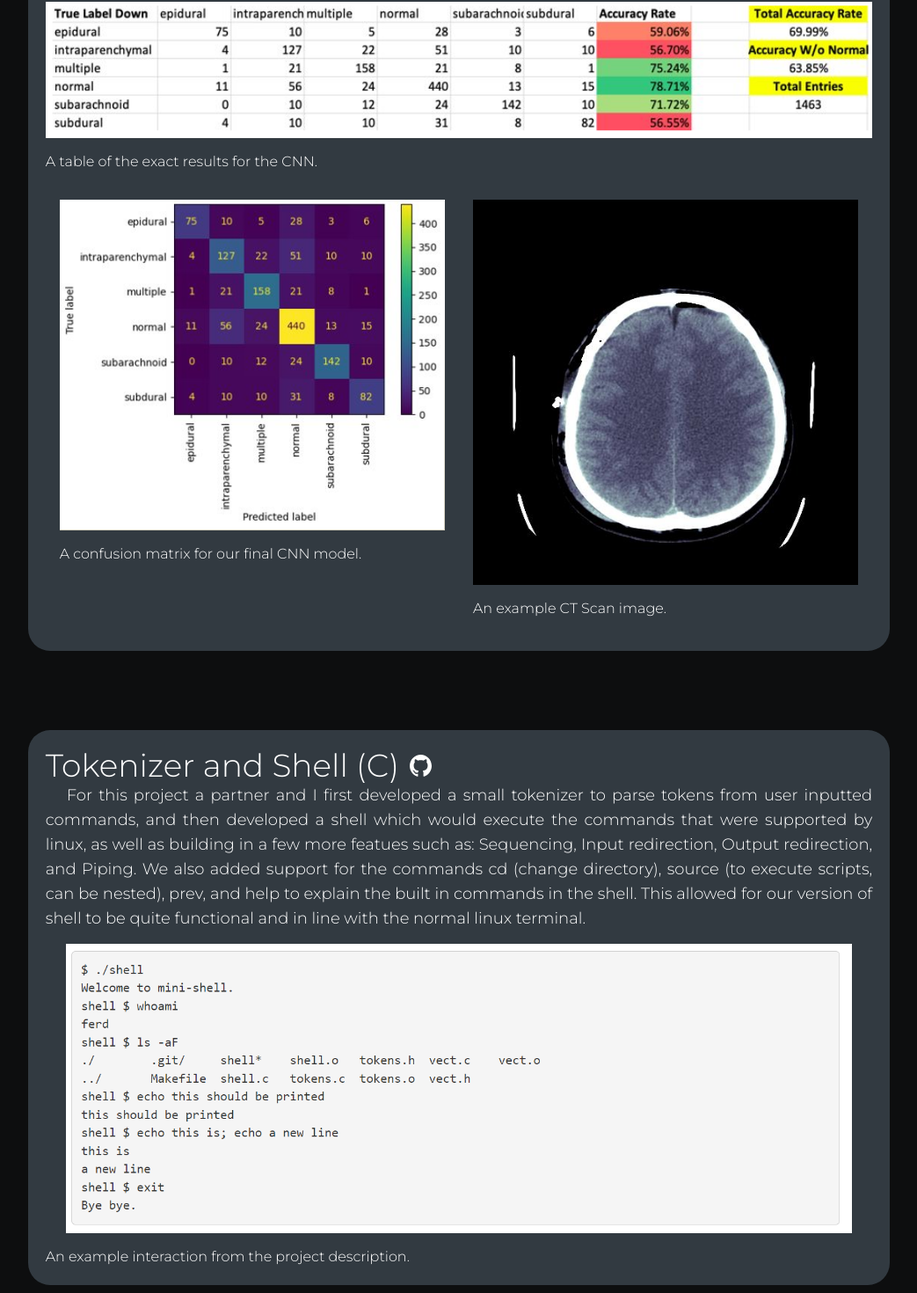
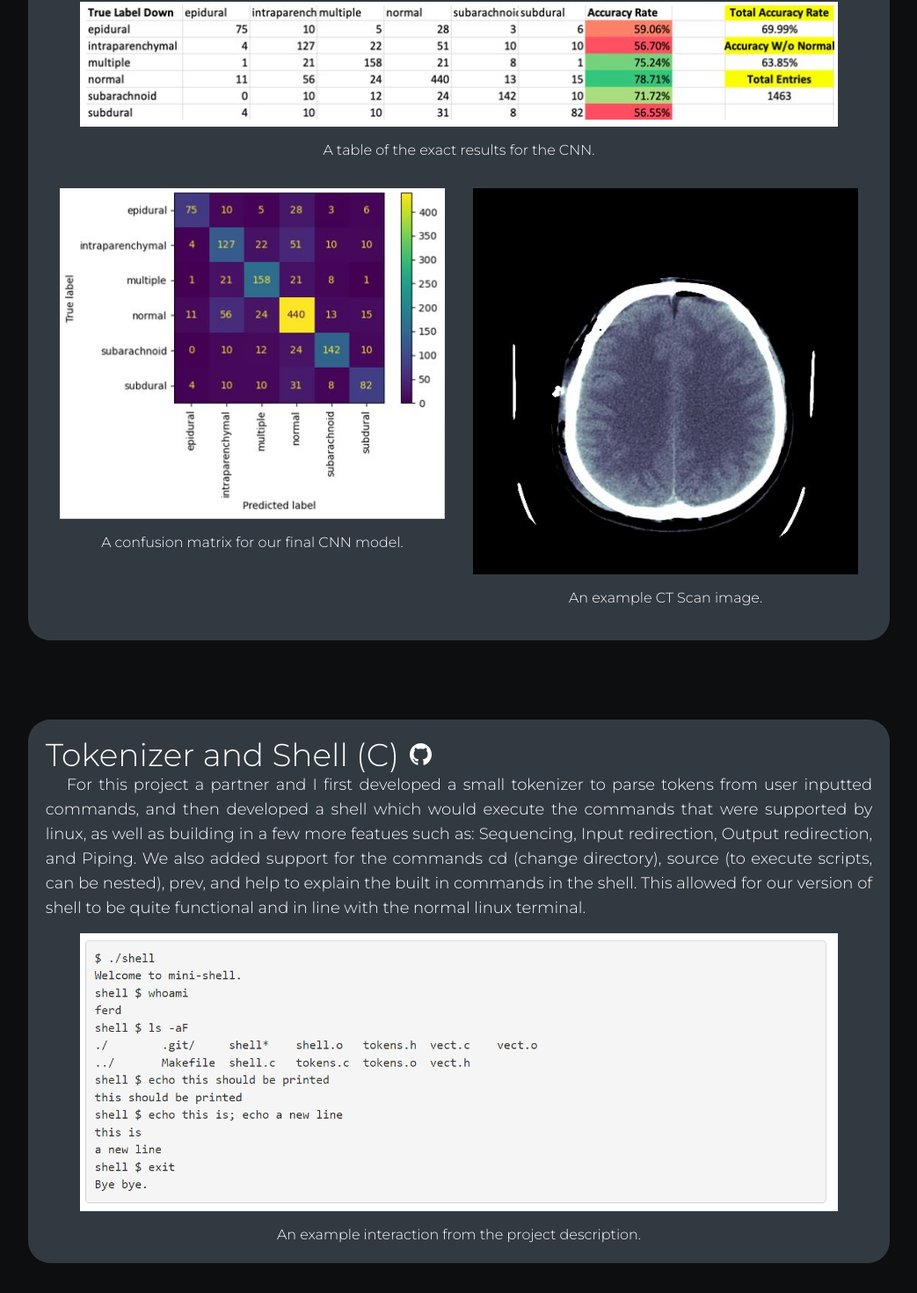
Before and after one commit to thomaswalewski/Personal-Website, a Next.js app: page /projects in a window 1280 px wide. Shown: the part 939-2409 px from the top of the page at 88% size, without its empty margins (118-1161 px from the left). Built offline with nearby package versions, Linux system fonts and the light colour scheme.

Commit message:
mq improvements, changed nav back

```diff
--- a/src/app/nav.css
+++ b/src/app/nav.css
@@ -93,15 +93,17 @@ a:active {
 @media (max-width: 600px) {
   nav {
     display: inline;
-    min-height: 75px;
+    min-height: 95px;
   }
 
   .nav_links {
     width: 100%;
+    padding-top: 5px;
   }
 
   .socials {
     width: 100%;
     margin-left: 0px;
+    padding-top: 10px;
   }
 }
--- a/src/app/page.js
+++ b/src/app/page.js
@@ -26,6 +26,7 @@ export default function Main() {
           <div>
             <h1 className="sm:text-8xl title-name text-5xl text-center font-normal pb-4 pt-4">About Me</h1>
           </div>
+          <div className='justify-center flex'>
             <div className="about-desc-flex">
               <div className="background-mygrey about-desc rounded-xl align-top p-3">
                 <h1 className="text-2xl sm:text-4xl text-center">How I Became Interested in Computer Science</h1>
@@ -68,7 +69,9 @@ export default function Main() {
                 </h2>
               </div>
             </div>
+          </div>
         </section>
+        <div className='justify-center flex'>
           <div className="photo-section">
             <h1 className="sm:text-8xl title-name text-5xl text-center font-normal pb-4">Some of My Favorite Photos</h1>
             <div className="about-desc-flex">
@@ -80,10 +83,11 @@ export default function Main() {
               <img src="./images/Highlights/IMG_0071.jpg" width="45%" className="displayimg about-desc" />
             </div>
           </div>
+        </div>
         <div>
           <h3 className="credits">Built by Thomas Walewski</h3>
         </div>
-      </div>
-    </div>
+      </div >
+    </div >
   )
 }
--- a/src/app/projects/page.js
+++ b/src/app/projects/page.js
@@ -48,15 +48,17 @@ export default function Projects() {
                             point of the project.
                         </p>
                     </h2>
-                    <div className='justify-center'>
-                        <img src="images/AI/Results.png" width="100%" />
-                        <p>A table of the exact results for the CNN.</p>
+                    <div>
+                        <div className="p4 lg:p-0 flex flex-col items-center">
+                            <img src="images/AI/Results.png" className='w-full lg:w-11/12' />
+                            <p>A table of the exact results for the CNN.</p>
+                        </div>
                         <div className='justify-center sm:flex'>
-                            <div className='p-4 sm:w-1/2 h-auto'>
+                            <div className='p-4 sm:w-1/2 h-auto flex flex-col items-center'>
                                 <img src="images/AI/ConfMatrix.png" className='w-full' />
                                 <p>A confusion matrix for our final CNN model.</p>
                             </div>
-                            <div className='p-4 sm:w-1/2 h-auto'>
+                            <div className='p-4 sm:w-1/2 h-auto flex flex-col items-center'>
                                 <img src="images/AI/3.jpg" className='w-full' />
                                 <p>An example CT Scan image.</p>
                             </div>
@@ -79,9 +81,9 @@ export default function Projects() {
                         </p>
                     </h2>
                     <div className="justify-center flex">
-                        <img src="images/shell/example-interaction.png" width="95%" />
+                        <img src="images/shell/example-interaction.png" className='w-full lg:w-11/12' />
                     </div>
-                    <h2>An example interaction from the project description.</h2>
+                    <h2 className='text-center'>An example interaction from the project description.</h2>
                 </div>
                 <div className="project">
                     <div className='sm:flex items-center'>
@@ -97,7 +99,7 @@ export default function Projects() {
                         </p>
                     </h2>
                     <div className="justify-center flex">
-                        <img src="images/RISC-V/finalprocessor.png" width="95%" />
+                        <img src="images/RISC-V/finalprocessor.png" className='w-full lg:w-11/12' />
                     </div>
                 </div>
                 <div className="project">
@@ -115,7 +117,7 @@ export default function Projects() {
                         </p>
                     </h2>
                     <div className="justify-center flex">
-                        <img src="images/WebsiteProject/WebsitePhoto.png" width="95%" />
+                        <img src="images/WebsiteProject/WebsitePhoto.png" className='w-full lg:w-11/12' />
                     </div>
                 </div>
                 <div className="project">
@@ -134,7 +136,7 @@ export default function Projects() {
                         </p>
                     </h2>
                     <div className="justify-center flex">
-                        <img src="images/PhotoEditor/ScreenshotOfProgram.png" width="95%" />
+                        <img src="images/PhotoEditor/ScreenshotOfProgram.png" className='w-full lg:w-11/12' />
                     </div>
                     <h2 className='text-justify text-md sm:text-lg'>
                         Here are some examples of the resulting images downloaded from the editor. There is an image with the left
--- a/src/app/style.css
+++ b/src/app/style.css
@@ -185,12 +185,7 @@ a:active {
   flex-direction: row;
   justify-content: center;
   width: auto;
-}
-
-.cover-photo {
-  width: 550px;
-  height: auto;
-  border-radius: 10px;
+  max-width: 2000px;
 }
 
 /*900PX MEDIA Q   */
@@ -241,11 +236,11 @@ a:active {
 
   @media (max-width: 600px) {
     .home-back {
-      margin-top: 75px;
+      margin-top: 95px;
     }
 
     .project-back {
-      margin-top: 75px;
+      margin-top: 95px;
     }
   }
 }
```
Lines whose indentation alone changed are shown as unchanged.
